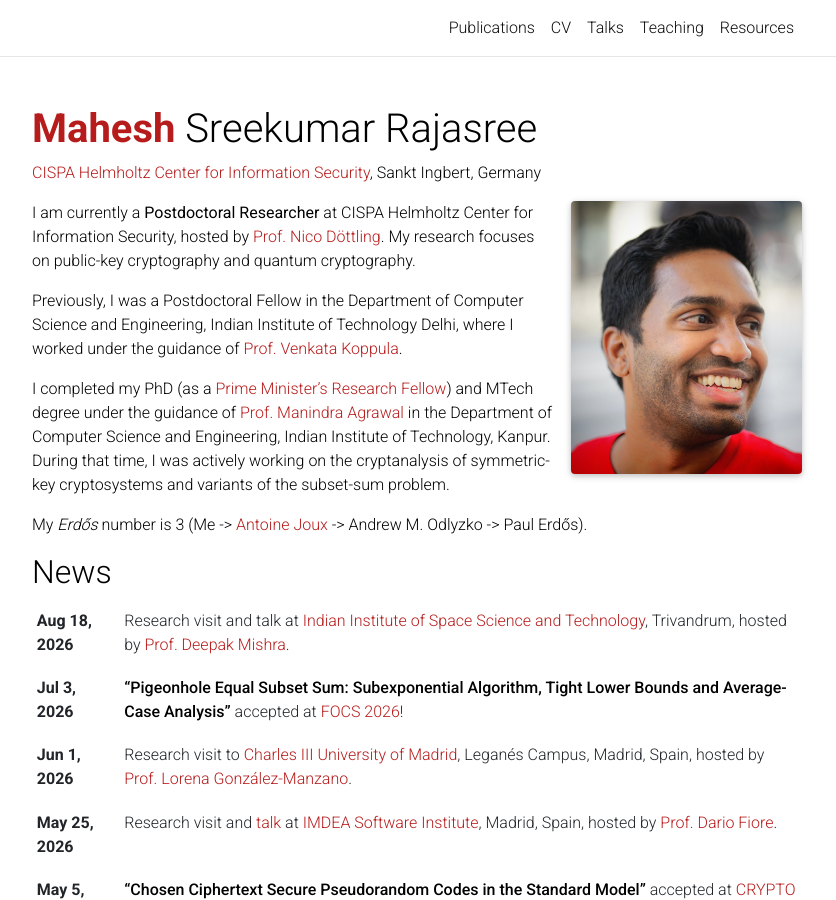
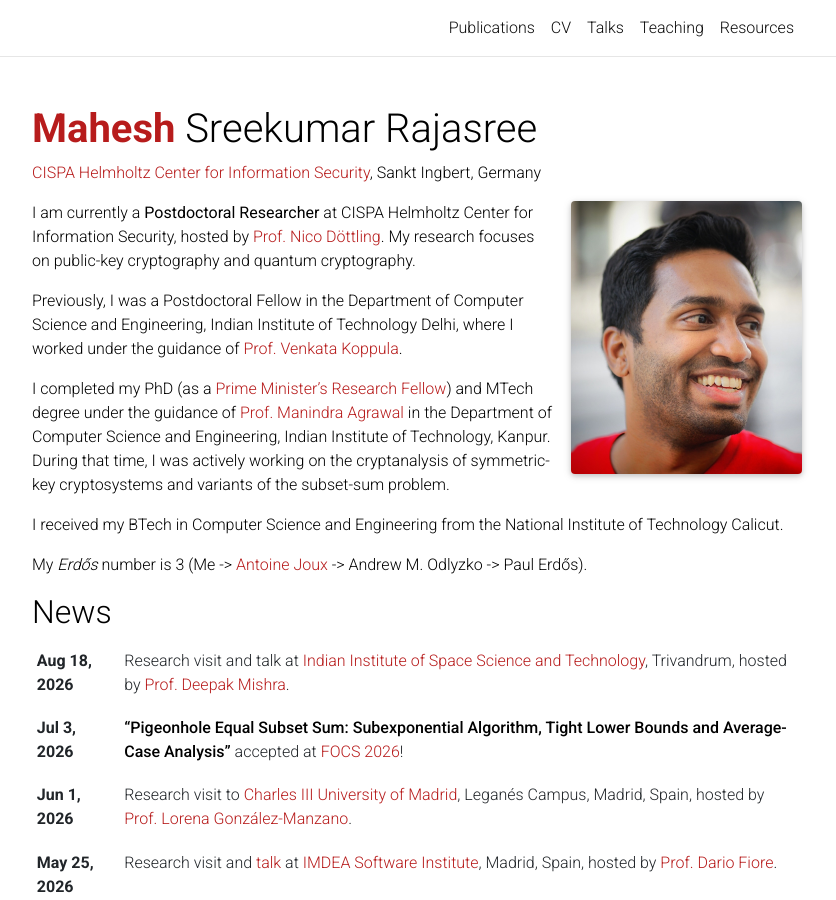
Before and after one commit to Mahe94/mahe94.github.io, a Jekyll site: the page built from _pages/about.md, in a window 1280 px wide and 900 px high. Shown: the whole window, without its empty margins (223-1059 px from the left). Built offline with Jekyll 4.4.1, drawn with Linux system fonts in a browser that asks for light colours; comment, search, counter and statistics services are not loaded; a style sheet for code colours, icons or effects is not loaded.

Commit message:
Added BTech details on homepage

```diff
--- a/_pages/about.md
+++ b/_pages/about.md
@@ -21,4 +21,6 @@ Previously, I was a Postdoctoral Fellow in the Department of Computer Science an
 
 I completed my PhD (as a <a href="https://pmrf.in">Prime Minister’s Research Fellow</a>) and MTech degree under the guidance of <a href='https://en.wikipedia.org/wiki/Manindra_Agrawal'>Prof. Manindra Agrawal</a> in the Department of Computer Science and Engineering, Indian Institute of Technology, Kanpur. During that time, I was actively working on the cryptanalysis of symmetric-key cryptosystems and variants of the subset-sum problem.
 
+I received my BTech in Computer Science and Engineering from the National Institute of Technology Calicut.
+
 My <i>Erd<span>&#337;</span>s</i> number is 3 (Me -> <a href='https://cispa.de/en/people/c01anjo'>Antoine Joux</a> -> Andrew M. Odlyzko -> Paul Erd<span>&#337;</span>s).
```
Also changed, not shown: _pages/home-editorial.md (+2 -0 lines).
